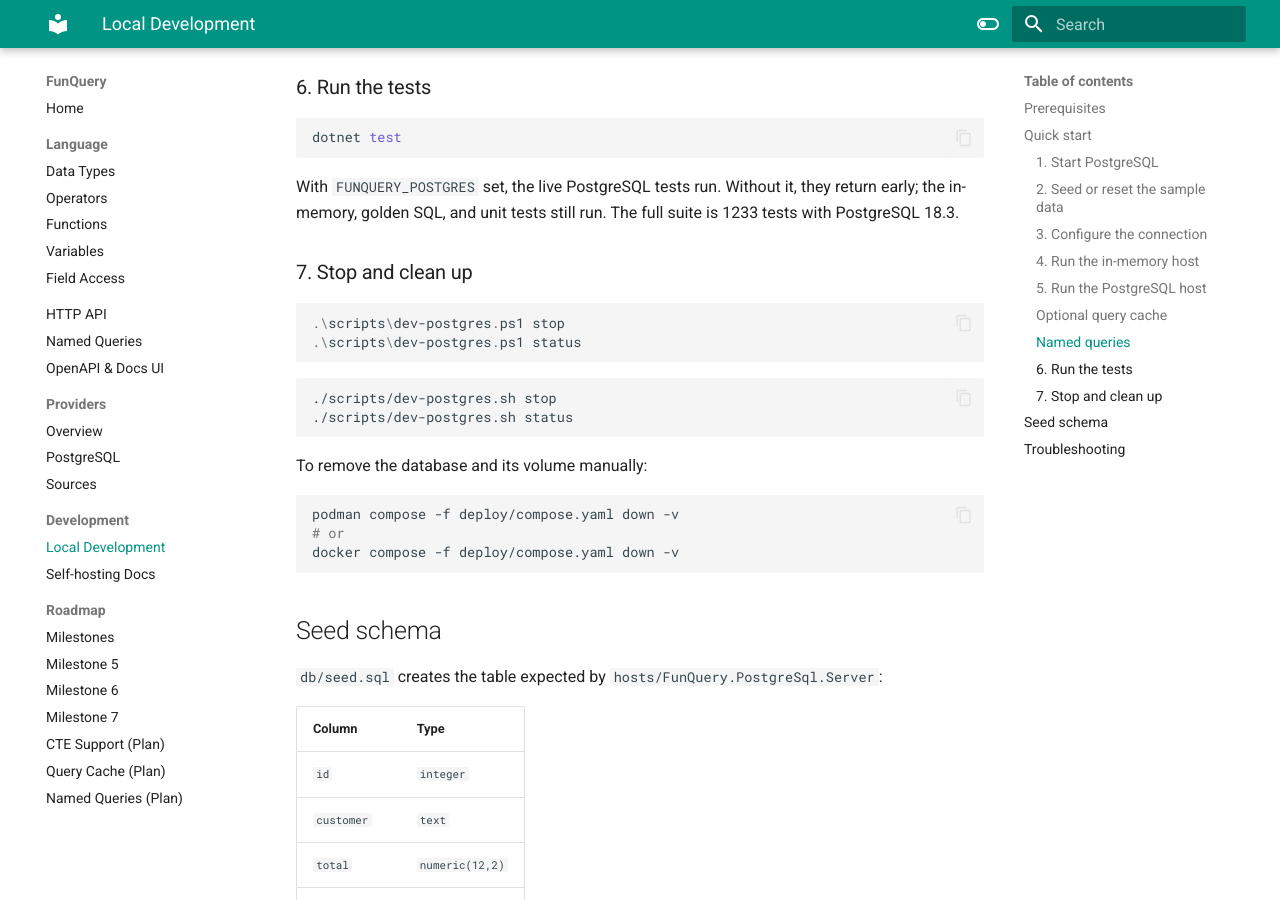
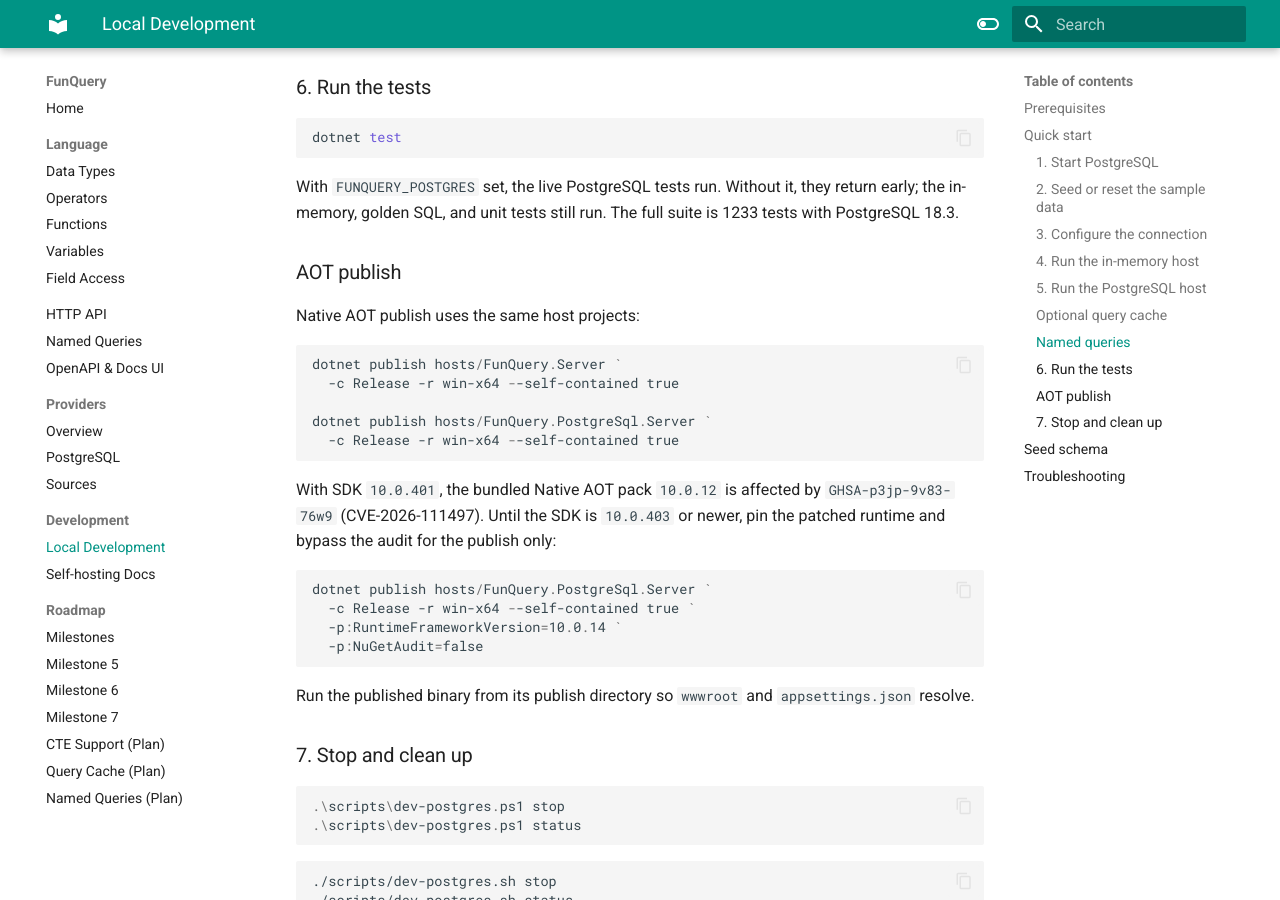
Before and after one commit to nopby/FunQuery, an MkDocs documentation site: the page built from docs/Development.md, in a window 1280 px wide and 900 px high, scrolled down 3621 px. Built offline with MkDocs 1.6.1 and Material for MkDocs 9.7.7, drawn with Linux system fonts in a browser that asks for light colours.

Commit message:
docs: note the patched Native AOT publish flags
Document the SDK 10.0.401 Native AOT pack advisory and the temporary RuntimeFrameworkVersion/NuGetAudit flags.

````diff
--- a/docs/Development.md
+++ b/docs/Development.md
@@ -184,6 +184,31 @@ dotnet test
 With `FUNQUERY_POSTGRES` set, the live PostgreSQL tests run. Without it, they return early; the
 in-memory, golden SQL, and unit tests still run. The full suite is 1233 tests with PostgreSQL 18.3.
 
+### AOT publish
+
+Native AOT publish uses the same host projects:
+
+```powershell
+dotnet publish hosts/FunQuery.Server `
+  -c Release -r win-x64 --self-contained true
+
+dotnet publish hosts/FunQuery.PostgreSql.Server `
+  -c Release -r win-x64 --self-contained true
+```
+
+With SDK `10.0.401`, the bundled Native AOT pack `10.0.12` is affected by
+`GHSA-p3jp-9v83-76w9` (CVE-2026-111497). Until the SDK is `10.0.403` or newer, pin the patched runtime
+and bypass the audit for the publish only:
+
+```powershell
+dotnet publish hosts/FunQuery.PostgreSql.Server `
+  -c Release -r win-x64 --self-contained true `
+  -p:RuntimeFrameworkVersion=10.0.14 `
+  -p:NuGetAudit=false
+```
+
+Run the published binary from its publish directory so `wwwroot` and `appsettings.json` resolve.
+
 ### 7. Stop and clean up
 
 ```powershell
````
Also changed, not shown: README.md (+4 -0 lines).
